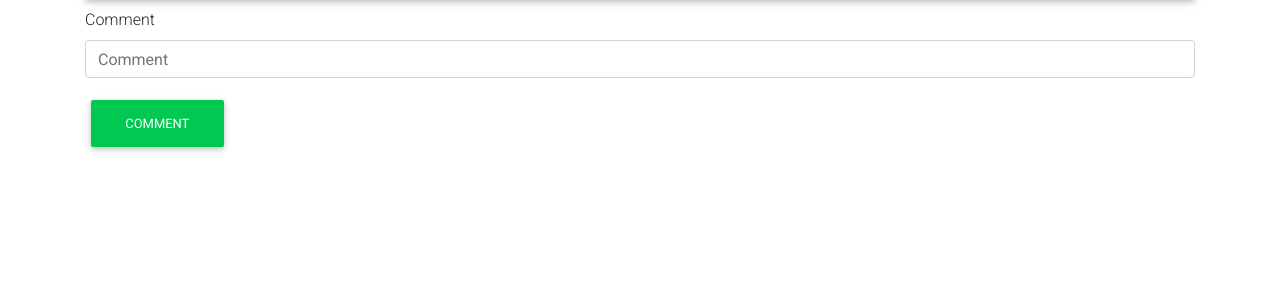
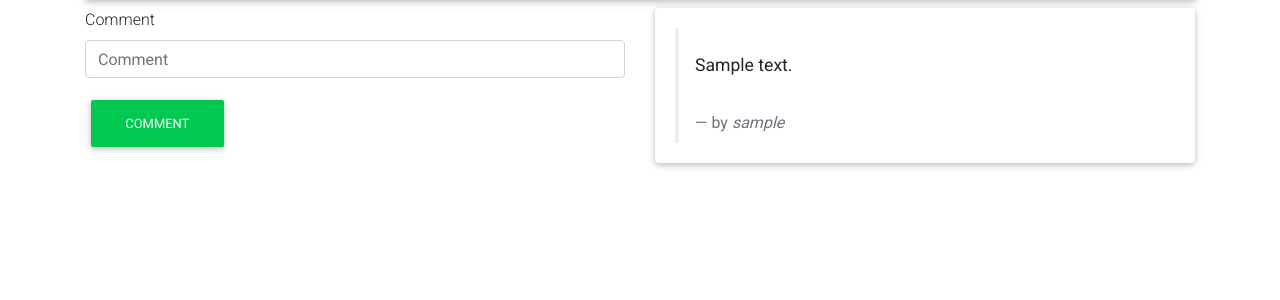
Before and after one commit to Jeff-Mwai/instagram-lite, a Django app: page /comment/1 in a window 1280 px wide. Shown: the part 105-405 px from the top of the page. Run offline with Django 3.2, Linux system fonts and the light colour scheme; a user stored in the database is signed in; tables that the repository leaves empty hold one stand-in row (values such as "Sample post"); some libraries are stand-ins or nearby versions.

Commit message:
Added card to display the comments

```diff
--- a/instapp/models.py
+++ b/instapp/models.py
@@ -11,14 +11,14 @@ class Profile(models.Model):
     bio = models.TextField(max_length=500, default="My Bio", blank=True)
 
     def __str__(self):
-        return self.bio
+        return self.user.username
 
     def save_profile(self):
         self.save()
 
     @classmethod
-    def search_by_name(cls,search_term):
-        userProfile = cls.objects.filter(user__icontains=search_term)
+    def search_by_name(cls, search_term):
+        userProfile = cls.objects.filter(user__username__icontains=search_term).all()
         return userProfile
 
 class Image(models.Model):
@@ -45,7 +45,7 @@ class Image(models.Model):
 
 class Comment(models.Model):
     post = models.ForeignKey(Image, on_delete=models.CASCADE,related_name='commentss')
-    user = models.ForeignKey(User, on_delete=models.CASCADE)
+    user = models.ForeignKey(Profile, on_delete=models.CASCADE)
     comment = models.CharField(max_length=100)
     created_date = models.DateTimeField(default=timezone.now)
 
--- a/instapp/templates/comment.html
+++ b/instapp/templates/comment.html
@@ -2,6 +2,9 @@
 {% load bootstrap4 %}
 {% block content %}
 <div class="container">
+
+<div class="row">
+<div class="col-md-6">
     <div>
         <form method='POST'>
             {% csrf_token %}
@@ -12,4 +15,24 @@
     </div>
 </div>
 
+<div class="col-md-6">
+{% for comment in comments %}
+
+<div class="card mb-3">
+  <div class="card-body">
+    <blockquote class="blockquote mb-0">
+      <p>{{comment.comment}}</p>
+      <footer class="blockquote-footer">by<cite title="Source Title">  {{comment.user}}</cite></footer>
+    </blockquote>
+  </div>
+</div>
+
+
+{% endfor %}
+</div>
+
+</div>
+
+</div>
+
 {% endblock %}
--- a/instapp/templates/index.html
+++ b/instapp/templates/index.html
@@ -25,7 +25,8 @@
     <a href="#"><i class="far fa-heart" style="width: 50px; font-size: 35px;"></i></a>
     <a href="{% url 'comment' post.id %}"><i class="far fa-comment" style="font-size: 35px;"></i></a>
    <p style="font-weight: bold;">7 Likes</p>
-   <p>View All Comments</p>
+  <a href="{% url 'comment' post.id %}">View All Comments</a>
+
 </div>
 </div>
 {%endfor%}
--- a/instapp/views.py
+++ b/instapp/views.py
@@ -1,6 +1,6 @@
 from django.shortcuts import render,redirect
 from django.http  import HttpResponse
-from .models import Image, Profile
+from .models import Image, Profile, Comment
 from django.contrib.auth.decorators import login_required
 from django.contrib.auth.models import User
 from .forms import PostForm, CommentForm
@@ -12,6 +12,7 @@ from django.shortcuts import get_object_or_404
 @login_required(login_url="/accounts/login/")
 def index(request):
     posts = Image.objects.all()
+
     return render(request, 'index.html',{"posts":posts})
 
 def profile(request):
@@ -72,6 +73,7 @@ def search_results(request):
 @login_required(login_url='/accounts/login/')
 def comment(request,id):
     images = Image.objects.filter(id=id).all()
+    comments = Comment.objects.filter(post=id).all()
     current_user = request.user
     user_profile = Profile.objects.get(user = current_user)
     image = get_object_or_404(Image, id=id)
@@ -85,4 +87,4 @@ def comment(request,id):
             return redirect('index')
     else:
         form = CommentForm()
-    return render(request,'comment.html',{"form":form,"images":images})
+    return render(request,'comment.html',{"form":form,"images":images, "comments": comments})
```
